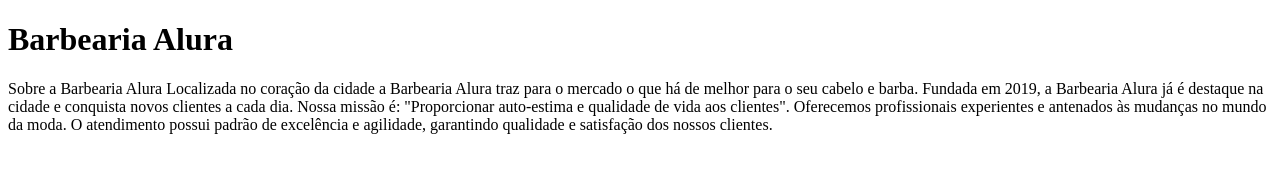
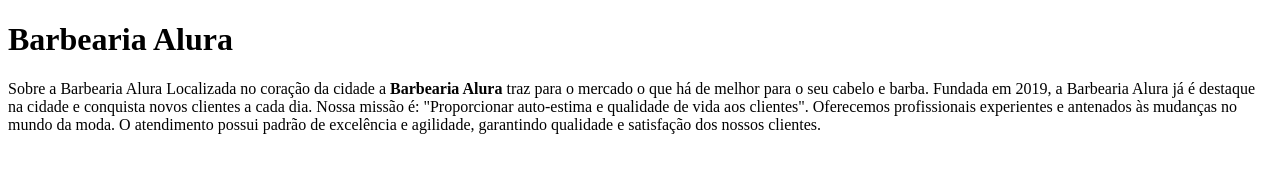
Before and after one commit to Isabelexs/PaginaWeb, a plain HTML site: page Index.html in a window 1280 px wide. Drawn offline with Linux system fonts and the light colour scheme.

Commit message:
Add files via upload

```diff
--- a/Index.html
+++ b/Index.html
@@ -6,10 +6,10 @@
     <title>Alura</title>
 </head>
 <body>
-<h1>Barbearia Alura</h1>
+<h1> Barbearia Alura </h1>
 Sobre a Barbearia Alura
 
-Localizada no coração da cidade a Barbearia Alura traz para o mercado o que há de melhor para o seu cabelo e barba. Fundada em 2019, a Barbearia Alura já é destaque na cidade e conquista novos clientes a cada dia.
+Localizada no coração da cidade a <strong>Barbearia Alura </strong> traz para o mercado o que há de melhor para o seu cabelo e barba. Fundada em 2019, a Barbearia Alura já é destaque na cidade e conquista novos clientes a cada dia.
 
 Nossa missão é: "Proporcionar auto-estima e qualidade de vida aos clientes".
 
```
